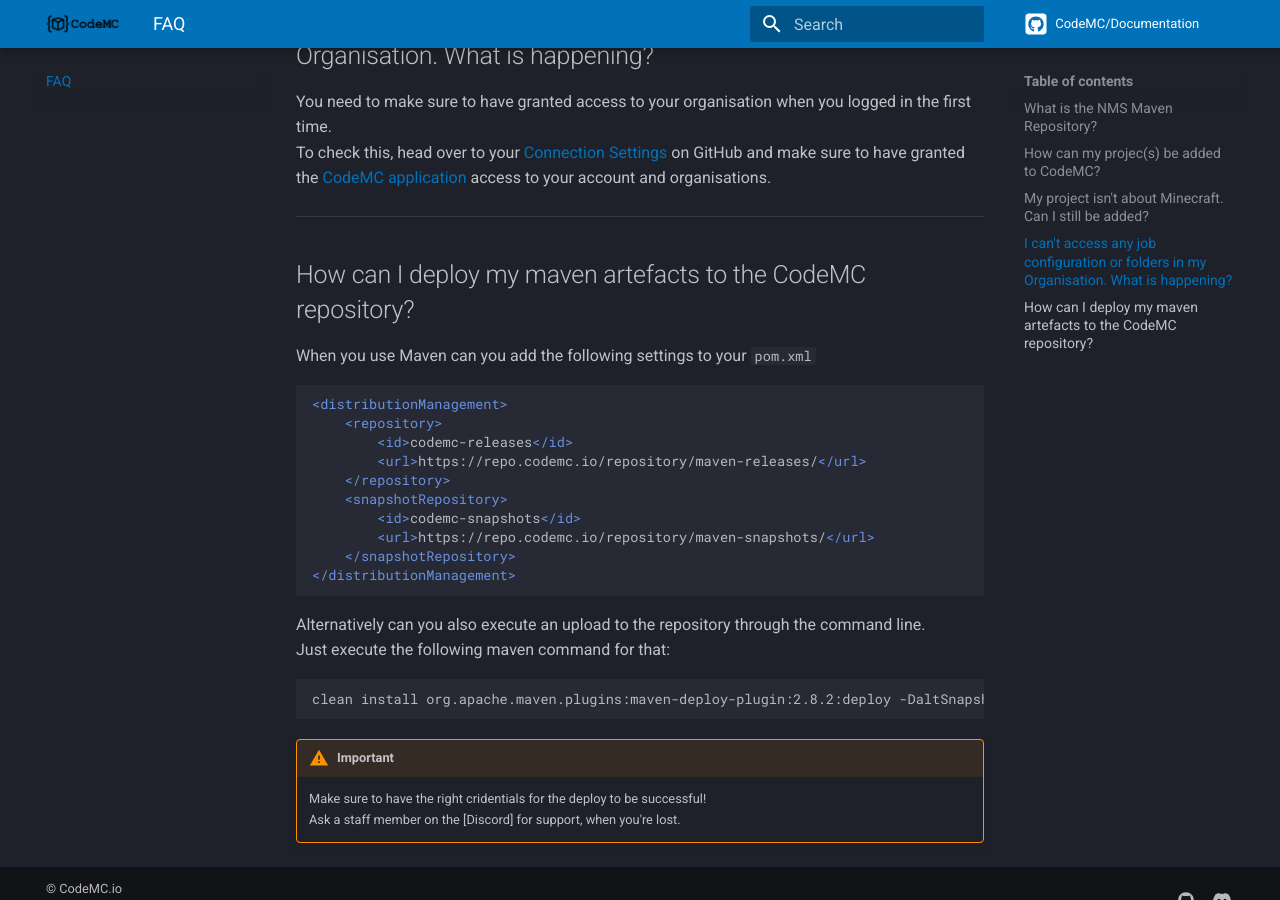
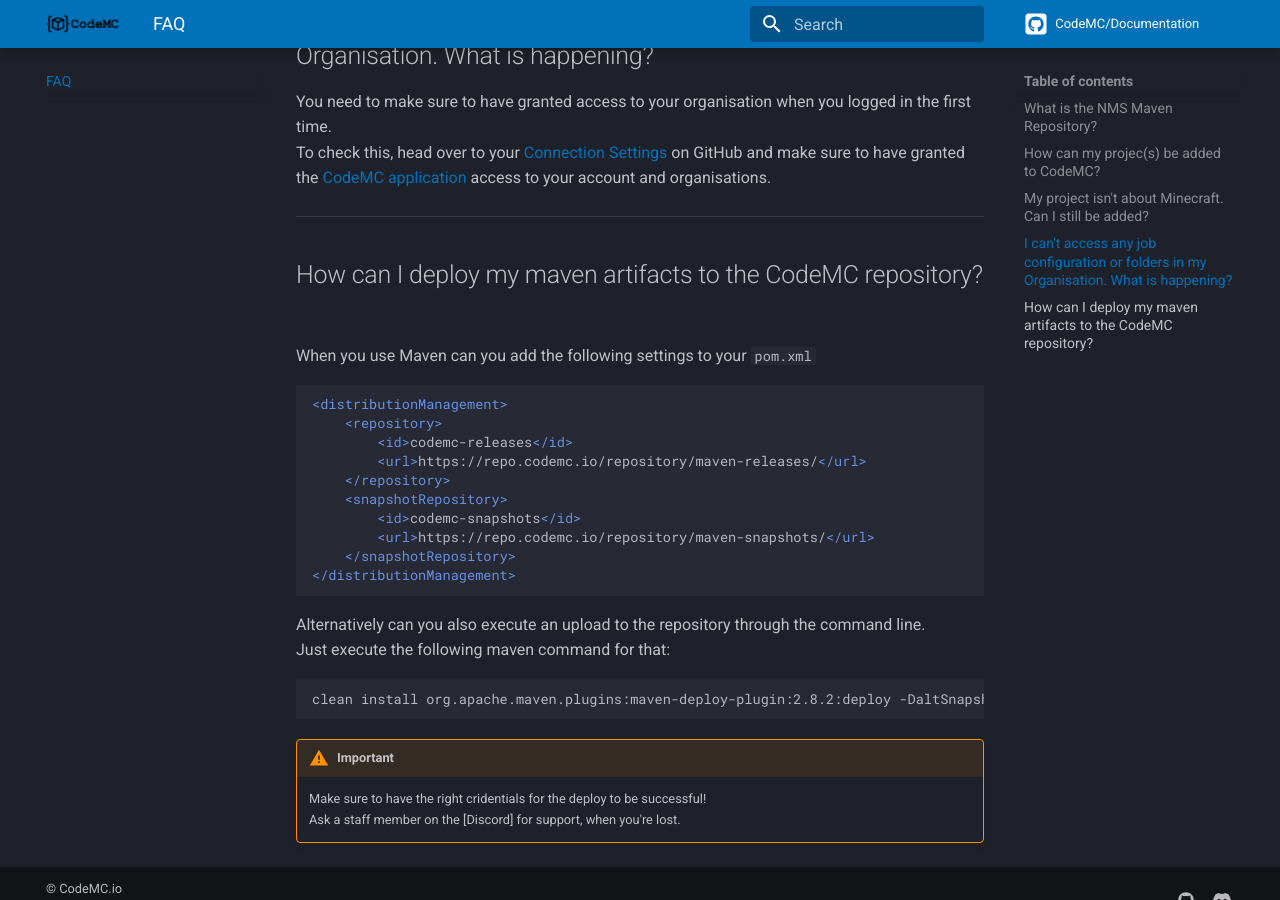
Before and after one commit to CodeMC/Documentation, an MkDocs documentation site: the page built from docs/faq.md, in a window 1280 px wide and 900 px high, scrolled down 1632 px. Built offline with MkDocs 1.6.1 and Material for MkDocs 9.7.7, drawn with Linux system fonts in a browser that asks for light colours; comment, search, counter and statistics services are not loaded.

Commit message:
Fixed a typo in faq.md

````diff
--- a/docs/faq.md
+++ b/docs/faq.md
@@ -63,7 +63,7 @@ You need to make sure to have granted access to your organisation when you logge
 To check this, head over to your [Connection Settings] on GitHub and make sure to have granted the [CodeMC application] access to your account and organisations.
 
 ----
-## How can I deploy my maven artefacts to the CodeMC repository?
+## How can I deploy my maven artifacts to the CodeMC repository?
 When you use Maven can you add the following settings to your `pom.xml`
 ```xml
 <distributionManagement>
````
